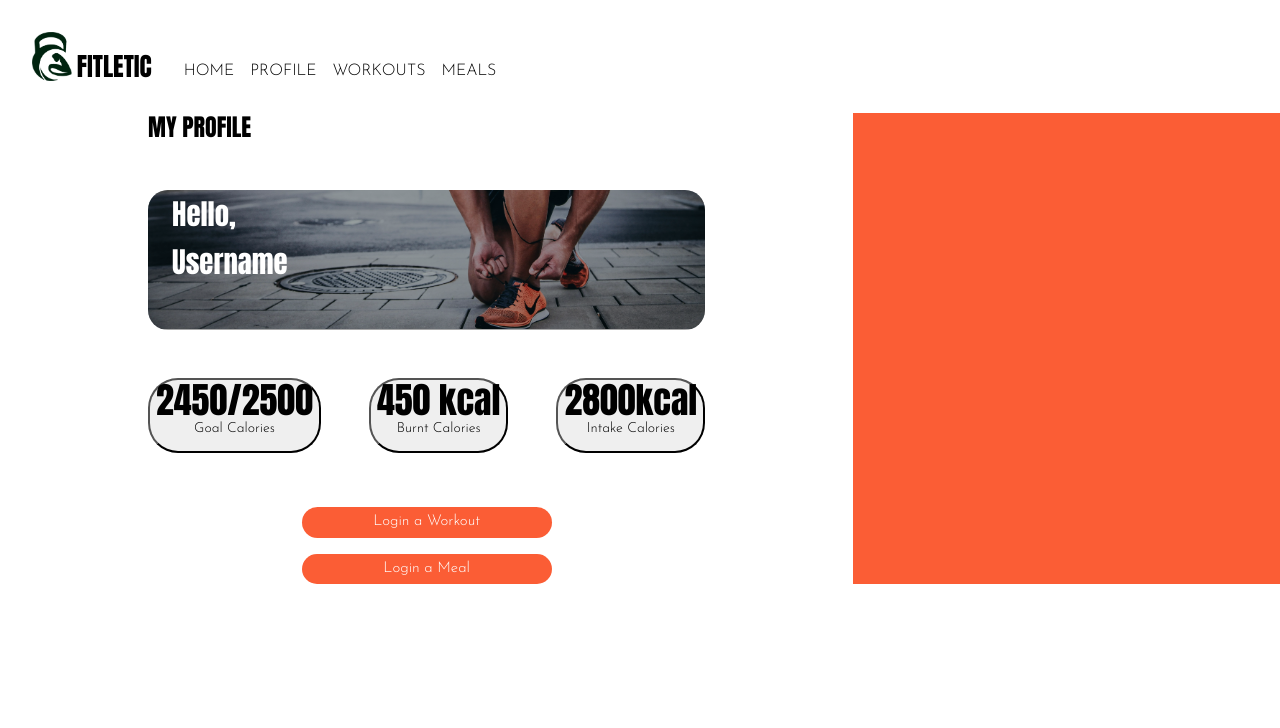
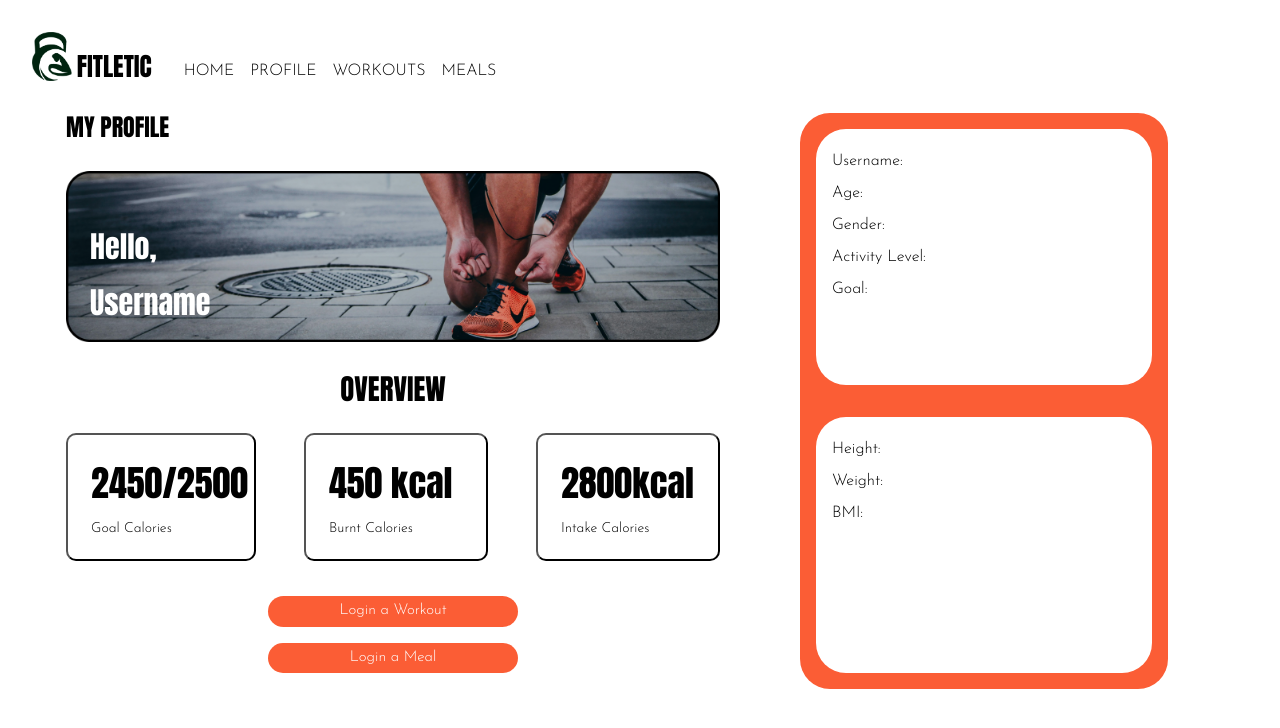
Before and after one commit to jling1234/Fitletic, a React (Vite) app in the folder react/: page /profile in a window 1280 px wide. Shown: the top 728 px of the page. Built offline with nearby package versions, Linux system fonts and the light colour scheme.

Commit message:
changes in alignment

```diff
--- a/react/src/Profilepage/Profilepage.css
+++ b/react/src/Profilepage/Profilepage.css
@@ -3,47 +3,50 @@
 
 .grid-container-profilepage {
   display: grid;
-  grid-template: 1fr / 2fr 1fr;
+  grid-template-columns: 1.5fr 1fr;
+  gap: 5rem;
   font-family: Anton;
+
+
 }
 
 .grid-container-profilepage .left-grid-container-pp {
-  margin-inline: auto;
+  margin-inline-start:auto;
   display: flex;
   flex-direction: column;
-
-  gap: 3rem;
+  gap: 1.8rem;
 }
 
 .grid-container-profilepage .right-grid-container-pp {
-  background-color: #fb5d35;
+  display: flex;
+  flex-direction: column;
 }
 
 .img-container-profilepage {
-  background-image: url("./Assets/profilepage.jpg");
+  background-image: url("./Assets/ppimage.png");
   border-radius: 30px;
-  min-height: 8.75rem;
-  min-width: 2rem;
+  min-height: 11rem;
+  min-width: 40rem;
   background-repeat: no-repeat;
   background-size: contain;
   border-radius: 20px;
   border: black;
   border-image-width: 1rem;
+
 }
-.img-overlay {
-  background: rgba(0, 0, 0, 0.35);
-  min-height: 8.75rem;
-  min-width: 2rem;
-  border-radius: 20px;
-}
-.img-container-profilepage .img-overlay p {
+
+.img-container-profilepage p {
   text-align: left;
   color: white;
   margin-left: 1.5rem;
+  margin-top: 3rem;
+  font-size: 30px;
+  line-height: 3.5rem;
+}
 
-  font-size: larger;
-  line-height: 3rem;
-
+.overview-text p{
+text-align: center;
+font-size: larger;
 }
 
 .cal-button-flex-container {
@@ -52,15 +55,29 @@
   gap: 3rem;
 }
 
+.number-cal{
+  text-align: left;
+  margin-left: 17px;
+  line-height: 4rem;
+  font-size: 36px;
+}
+
 .text-cal {
   font-family: Josefin Sans;
   font-size: 14px;
+  text-align: left;
+  margin-left: 17px;
 }
 
 .goal-cal {
-  border-radius: 30px;
-  min-height: 75px;
-  font-size: 36px;
+  border-radius: 10px;
+  min-height: 8rem;
+  min-width: 11.5rem;
+  font-size: 30px;
+  background-color: white;
+  border-color: black;
+  border-width: 5px solid;
+
 }
 
 .goal-cal:hover {
@@ -93,3 +110,40 @@
 .button-profilepage:hover {
   cursor: pointer;
 }
+
+.Rectangle-container {
+  background-color: #fb5d35;
+  min-height: 35rem;
+  width: 23rem;
+  min-width: 20rem;
+  display: flex;
+  flex-direction: column;
+  justify-content: center;
+  border-radius: 30px;
+}
+
+.top-white-rectangle {
+  margin-bottom: 0.25rem;
+}
+
+.top-white-rectangle,
+.bottom-white-rectangle{
+  background-color: white;
+  margin: 1rem;
+  display: flex;
+  flex-direction: column;
+  justify-content: start;
+  border-radius: 30px;
+  min-height: 16rem;
+
+}
+
+
+.top-white-rectangle p ,
+.bottom-white-rectangle p {
+  margin: 1rem;
+  line-height: 2rem;
+  font-size: 16px;
+  align-items: left;
+  font-family: Josefin Sans;
+}
--- a/react/src/Profilepage/Profilepage.jsx
+++ b/react/src/Profilepage/Profilepage.jsx
@@ -6,14 +6,12 @@ import { func } from "prop-types";
 function ImageProfilePage() {
   return (
     <>
-
-        <div className="img-container-profilepage">
-        <div className="img-overlay">
+      <div className="img-container-profilepage">
           <p>
             Hello, <br></br>Username
           </p>
         </div>
-      </div>
+
     </>
   );
 }
@@ -21,6 +19,11 @@ function ImageProfilePage() {
 function OverviewProfilePage() {
   return (
     <>
+      <div className="overview-text">
+        <p>
+          OVERVIEW
+        </p>
+      </div>
       <div className="cal-button-flex-container">
         <div className="grid-container-goal-cal">
           <button type="button" className="goal-cal">
@@ -81,6 +84,33 @@ function LoginMealProfilePageButton() {
     </div>
   );
 }
+function UserProfileRectangle() {
+  return (
+    <div className="Rectangle-container">
+      <div className="top-white-rectangle">
+        <p>
+          Username: <br></br>
+          Age:<br></br>
+          Gender:<br></br>
+          Activity Level:<br></br>
+          Goal:
+        </p>
+      </div>
+      <div className="bottom-white-rectangle">
+        <p>
+          Height:<br></br>
+          Weight:<br></br>
+          BMI:<br></br>
+          <br></br>
+          <br></br>
+          <br></br>
+        </p>
+      </div>
+    </div>
+  );
+}
+
+
 
 function Profilepage() {
   return (
@@ -94,7 +124,10 @@ function Profilepage() {
           <OverviewProfilePage />
           <LoginButtonsProfilePage />
         </div>
-        <div className="right-grid-container-pp"></div>
+        <div className="right-grid-container-pp">
+          <UserProfileRectangle />
+
+        </div>
       </div>
     </>
   );
```
Also changed, not shown: react/src/Profilepage/Assets/ppimage.png (added), react/src/Profilepage/Assets/profilepage.jpg (deleted).
